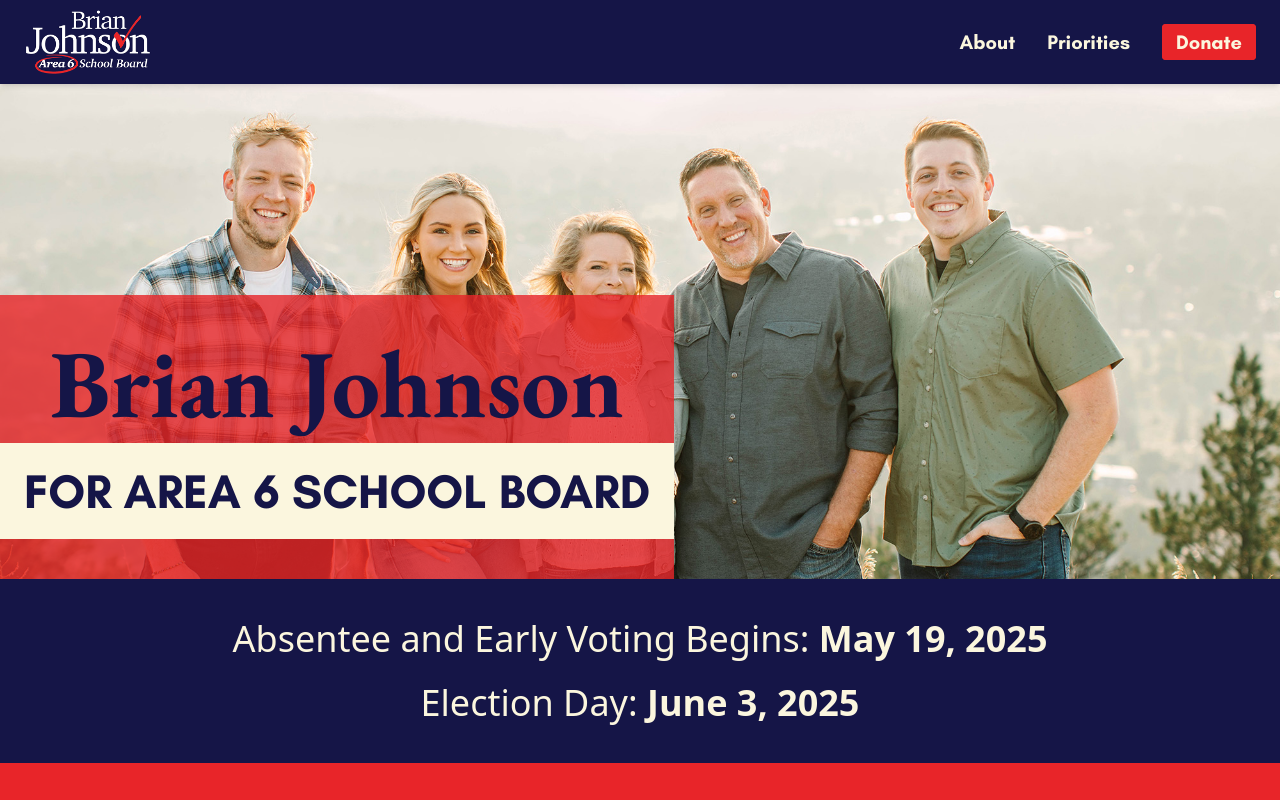
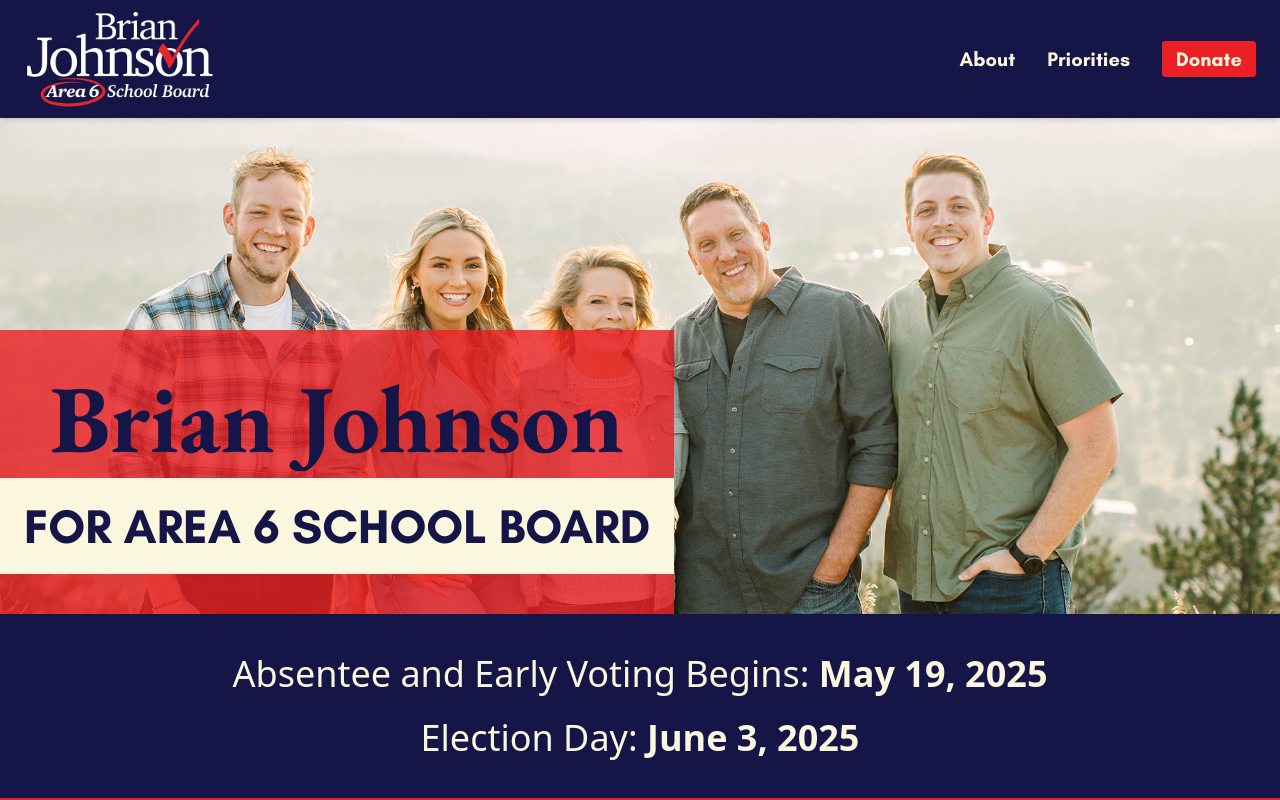
Before and after one commit to evergreendev/brian-johnson, a Next.js app: page / in a window 1280 px wide. Shown: the top 800 px of the page. Built offline with nearby package versions, Linux system fonts and the light colour scheme.

Commit message:
Update logo size and adjust red color shade
Increased the logo width from 32 to 48 for better visibility. Tweaked the red-500 color to a slightly different shade for design consistency.

```diff
--- a/app/components/Nav.tsx
+++ b/app/components/Nav.tsx
@@ -17,7 +17,7 @@ const Nav = () => {
             <div
                 className="z-10 py-2 px-6 text-cream-500 font-body w-full max-w-screen-xl mx-auto items-center justify-between text-xl lg:flex ">
                 <Link href="/">
-                    <Image className="w-32" src={logo} alt="Brian Johnson for Area 6 School Board"/>
+                    <Image className="w-48" src={logo} alt="Brian Johnson for Area 6 School Board"/>
                 </Link>
                 <div className="space-x-8">
                     <Link className="hover:text-red-500" href="/#about">About</Link>
--- a/tailwind.config.ts
+++ b/tailwind.config.ts
@@ -18,7 +18,7 @@ const config: Config = {
           600: "#0d0d39"
         },
         red: {
-          500: "#e82529"
+          500: "#EB2025"
         },
         cream: {
           500: "#FBF6DE"
```
